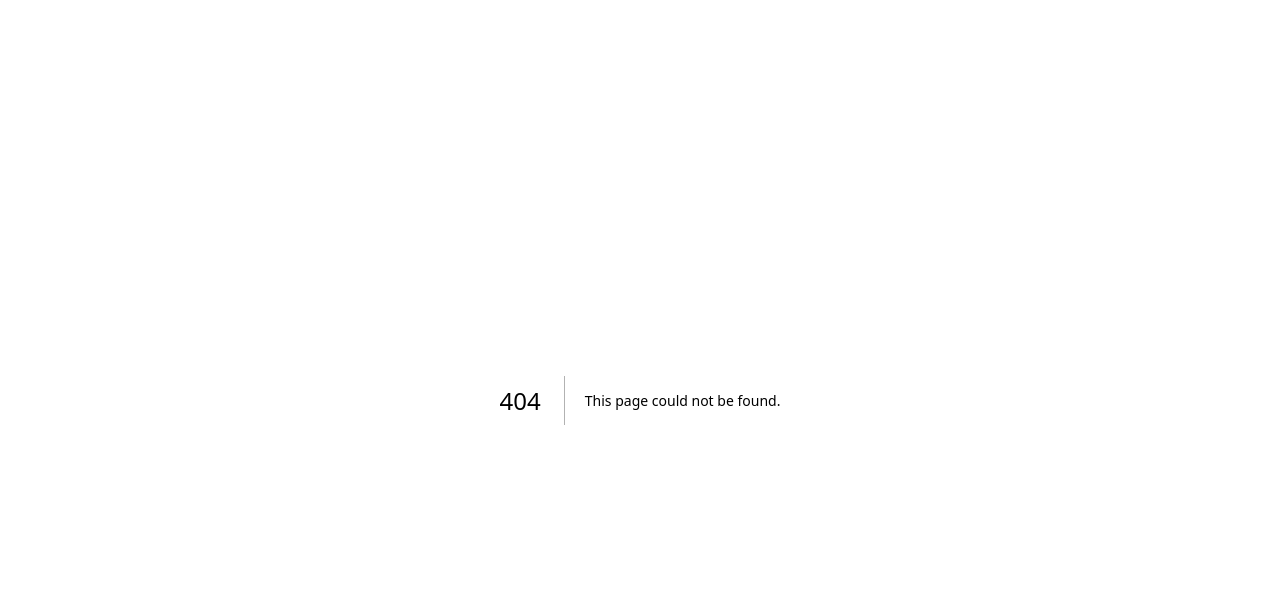
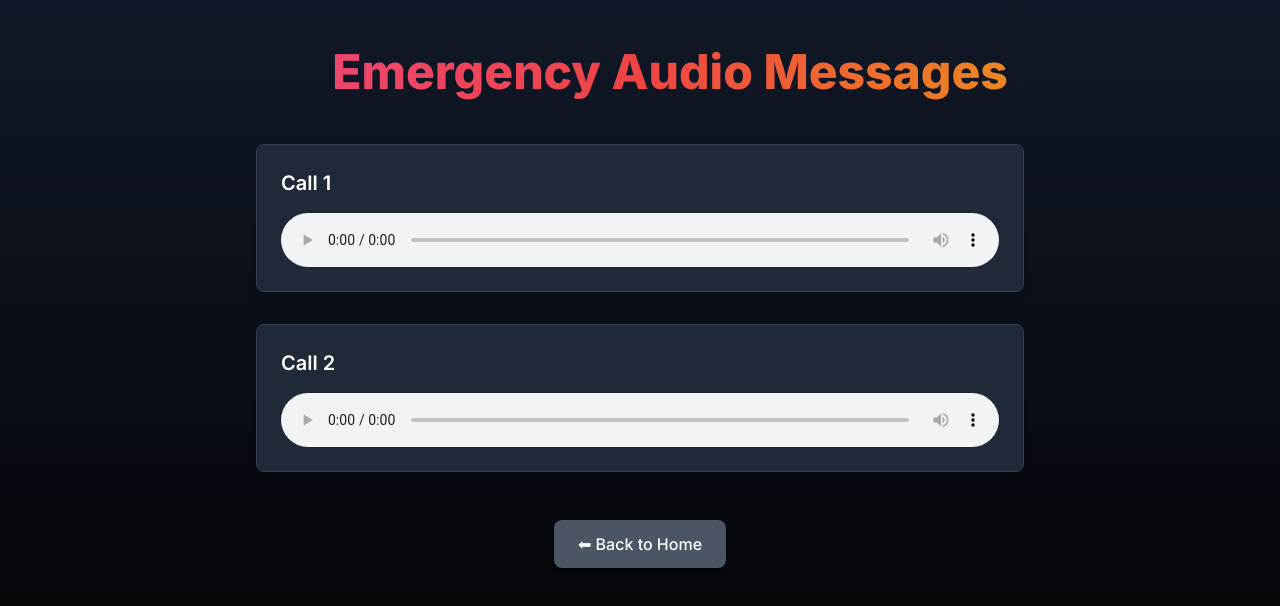
Before and after one commit to jessicabanka/Rakshak2.0, a Next.js app: page /audio-call in a window 1280 px wide. Before the commit this address had no page. Shown: the top 606 px of the page. Built offline with nearby package versions, Linux system fonts and the light colour scheme.

Commit message:
audio-call feature added

```diff
--- /dev/null
+++ b/app/audio-call/page.tsx
@@ -0,0 +1,69 @@
+'use client';
+
+import React, { useRef } from 'react';
+import { FaHeadphones } from 'react-icons/fa';
+
+const audioFiles = [
+  { name: 'Call 1', src: 'audio/call1.mp3' },
+  { name: 'Call 2', src: 'audio/call2.mp3' },
+];
+
+export default function AudioCallPage() {
+  const audioRefs = useRef<(HTMLAudioElement | null)[]>([]); // Reference array for audio elements
+
+  // Function to handle audio play/pause
+  const handleAudioPlay = (index: number) => {
+    // Stop all other audio tracks
+    audioRefs.current.forEach((audio, i) => {
+      if (i !== index) {
+        audio?.pause();
+        audio.currentTime = 0; // Reset the audio to the beginning
+      }
+    });
+
+    // Play the selected audio
+    if (audioRefs.current[index]) {
+      audioRefs.current[index]?.play();
+    }
+  };
+
+  return (
+    <div className="min-h-screen bg-gradient-to-b from-gray-900 to-black text-white px-6 py-12">
+      <h1 className="text-4xl md:text-5xl font-extrabold text-center mb-10 text-transparent bg-clip-text bg-gradient-to-r from-pink-500 via-red-500 to-yellow-500 leading-tight pb-2">
+        <span className="flex items-center justify-center gap-3">
+          <FaHeadphones className="text-5xl drop-shadow-lg" />
+          Emergency Audio Messages
+        </span>
+      </h1>
+
+      <div className="max-w-3xl mx-auto space-y-8">
+        {audioFiles.map((audio, index) => (
+          <div
+            key={index}
+            className="bg-gray-800 rounded-lg p-6 shadow-md border border-gray-700"
+          >
+            <h2 className="text-xl font-semibold mb-4">{audio.name}</h2>
+            <audio
+              ref={(el) => (audioRefs.current[index] = el)} // Save reference to the audio element
+              controls
+              className="w-full"
+              onPlay={() => handleAudioPlay(index)} // Handle audio play event
+            >
+              <source src={audio.src} type="audio/mpeg" />
+              Your browser does not support the audio element.
+            </audio>
+          </div>
+        ))}
+      </div>
+
+      <div className="text-center mt-12">
+        <a
+          href="/"
+          className="inline-block bg-gray-600 hover:bg-gray-700 text-white px-6 py-3 rounded-lg transition font-medium shadow-md"
+        >
+          ⬅ Back to Home
+        </a>
+      </div>
+    </div>
+  );
+}
```
Also changed, not shown: 2 other files (tests, documents, lock files or other folders).
